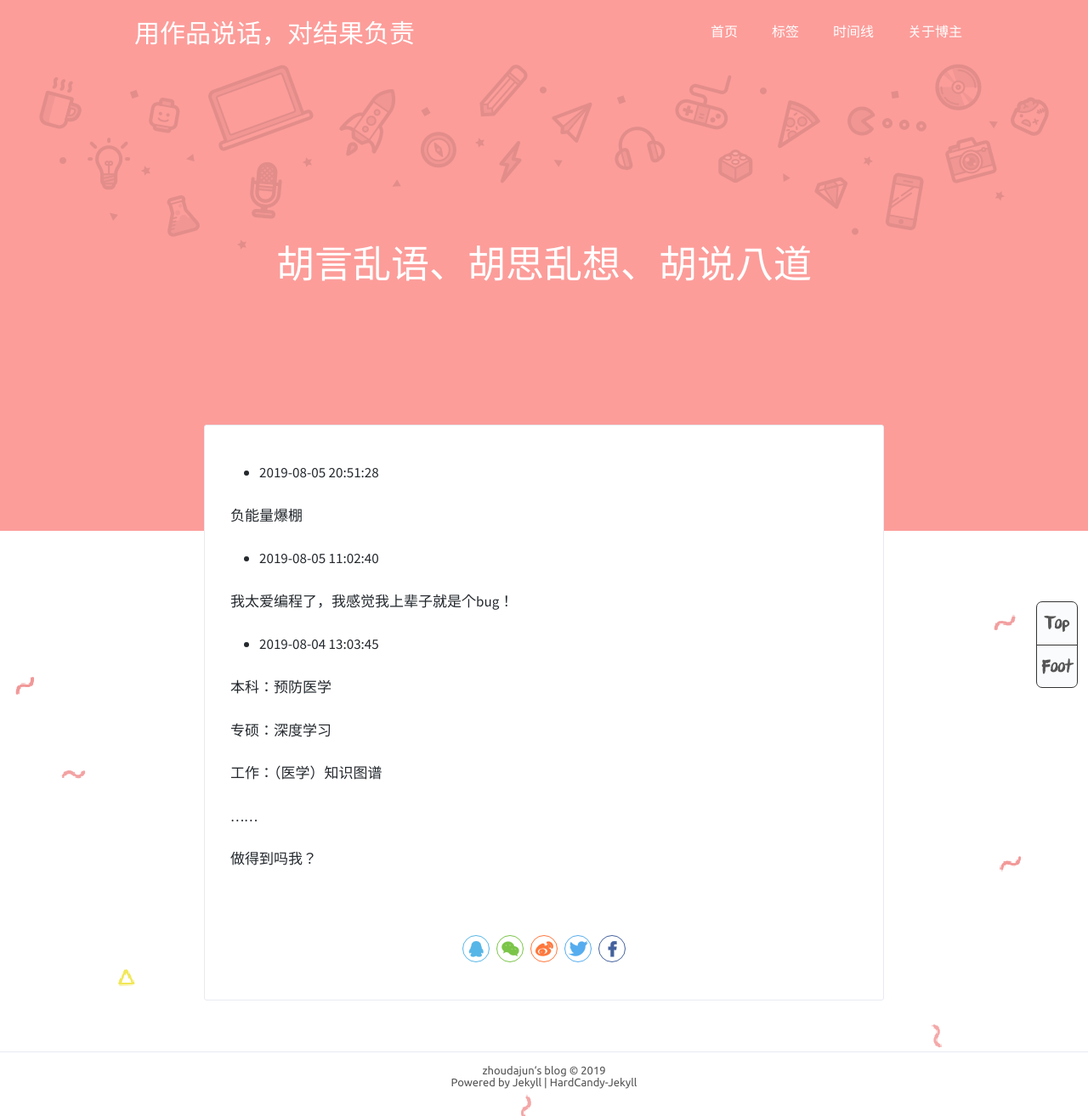
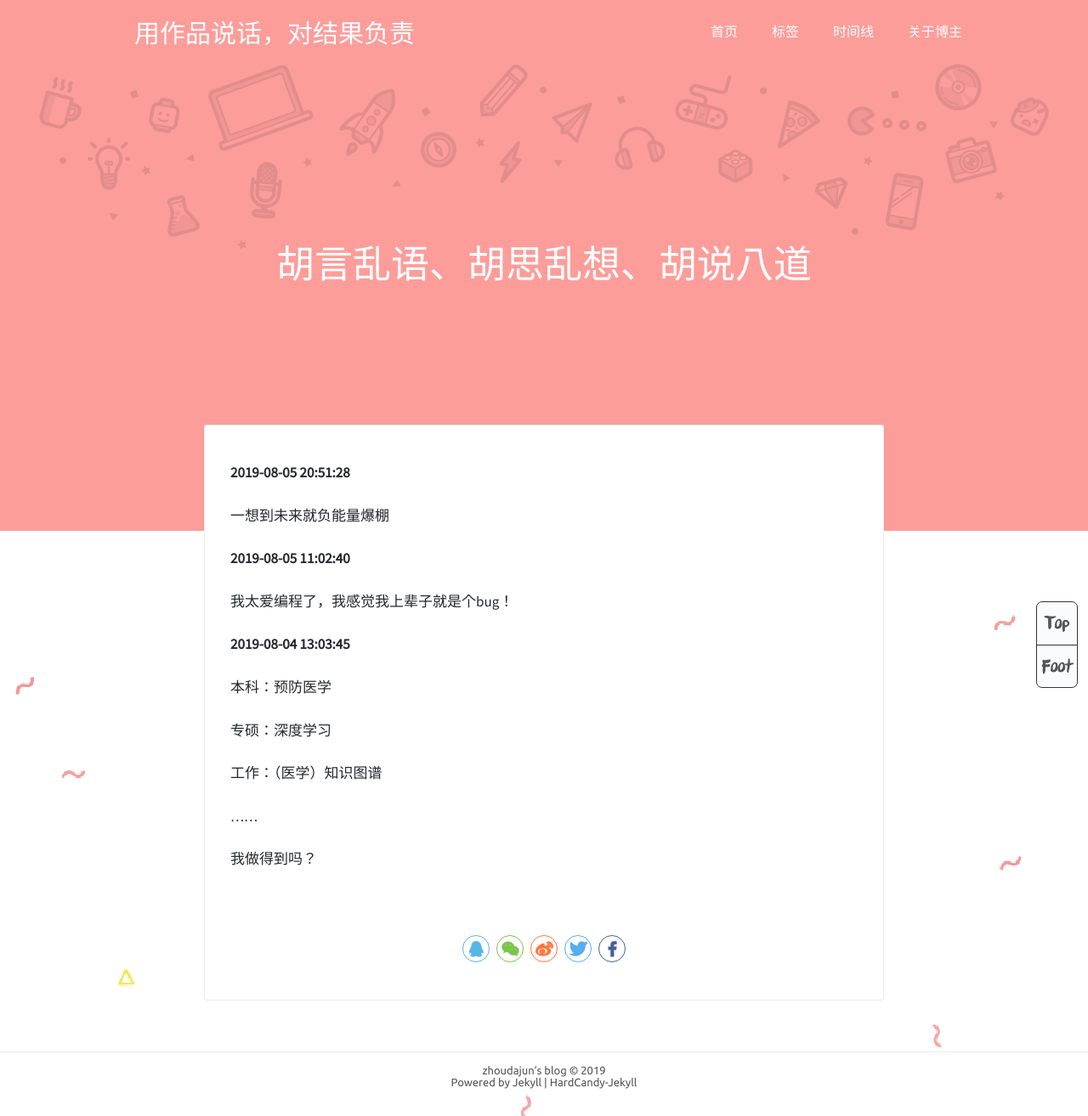
Before and after one commit to zhoudajun/zhoudajun.github.io, a Jekyll site: the page built from _posts/2019-08-05-murmur.md, in a window 1280 px wide. Shown: the whole page at 85% size. Built offline with Jekyll 4.4.1, drawn with Linux system fonts in a browser that asks for light colours; comment, search, counter and statistics services are not loaded.

Commit message:
Update 2019-08-05-murmur.md

```diff
--- a/_posts/2019-08-05-murmur.md
+++ b/_posts/2019-08-05-murmur.md
@@ -15,19 +15,19 @@ tags: murmur
 
 
 
-- 2019-08-05 20:51:28
+**2019-08-05 20:51:28**
 
-负能量爆棚
+一想到未来就负能量爆棚
 
 
 
-- 2019-08-05 11:02:40
+**2019-08-05 11:02:40**
 
 我太爱编程了，我感觉我上辈子就是个bug！
 
 
 
-- 2019-08-04 13:03:45
+**2019-08-04 13:03:45**
 
 本科：预防医学
 
@@ -37,4 +37,4 @@ tags: murmur
 
 …...
 
-做得到吗我？
+我做得到吗？
```
